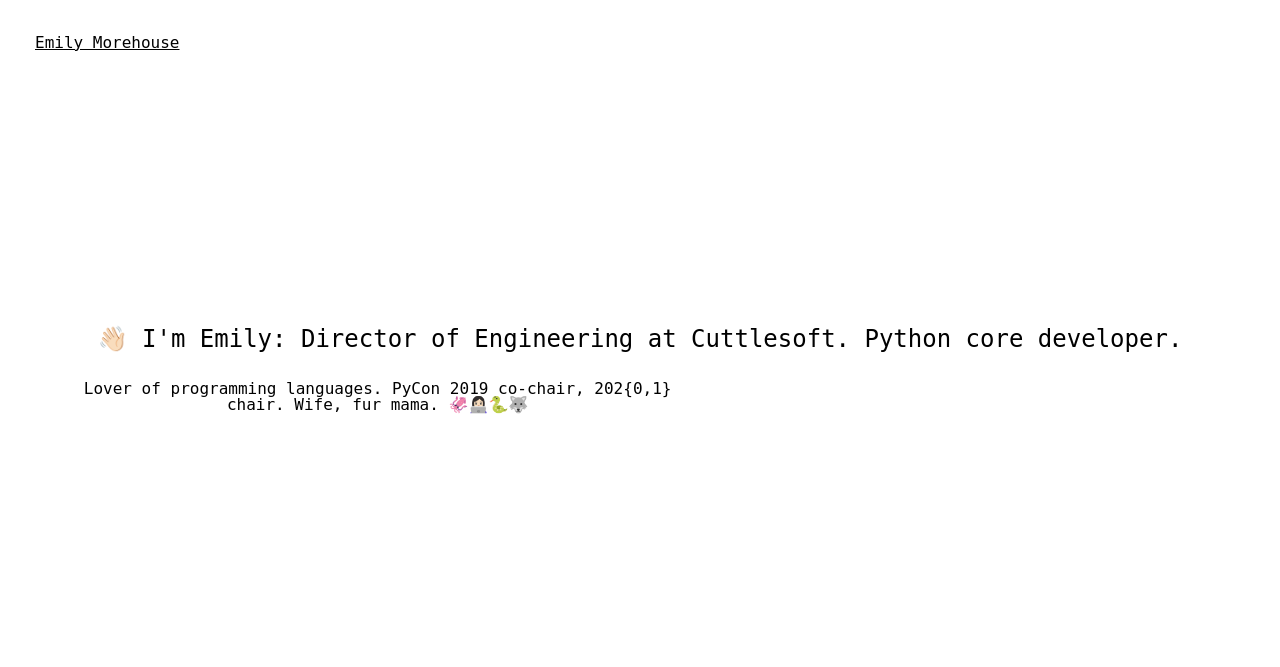
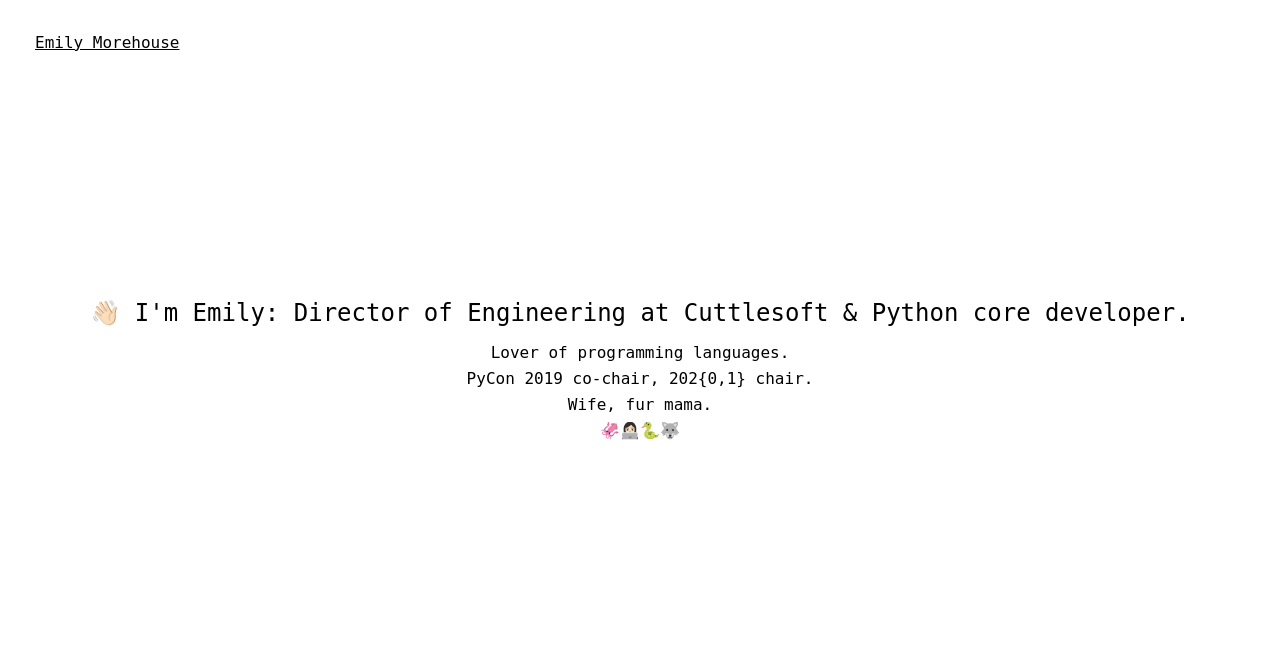
Before and after one commit to emilyemorehouse/emilyemorehouse.com, a Gatsby site: page / in a window 1280 px wide. Shown: the top 667 px of the page. Built offline with nearby package versions, Linux system fonts and the light colour scheme; Gatsby itself is replaced by a stand-in of ours.

Commit message:
💄📝 Split subdescription into separate lines/array

```diff
--- a/data/SiteConfig.js
+++ b/data/SiteConfig.js
@@ -18,9 +18,13 @@
   userTwitter: 'emilyemorehouse', // Optionally renders "Follow Me" in the UserInfo segment.
   userLocation: 'Denver, CO', // User location to display in the author segment.
   userAvatar: 'https://api.adorable.io/avatars/150/test.png', // User avatar to display in the author segment.
-  userDescription: "👋🏻 I'm Emily: Director of Engineering at Cuttlesoft. Python core developer.", // User description to display in the author segment.
-  userSubdescription:
-    'Lover of programming languages. PyCon 2019 co-chair, 202{0,1} chair. Wife, fur mama. 🦑👩🏻‍💻🐍🐺', // User description to display in the author segment.
+  userDescription: "👋🏻 I'm Emily: Director of Engineering at Cuttlesoft & Python core developer.", // User description to display in the author segment.
+  userSubdescription: [
+    'Lover of programming languages.',
+    'PyCon 2019 co-chair, 202{0,1} chair.',
+    'Wife, fur mama.',
+    '🦑👩🏻‍💻🐍🐺',
+  ], // User description to display in the author segment.
   // Links to social profiles/projects you want to display in the author segment/navigation bar.
   userLinks: [
     {
--- a/src/pages/index.jsx
+++ b/src/pages/index.jsx
@@ -23,14 +23,11 @@
               {config.userDescription}
             </Heading>
 
-            <Text
-              fontFamily="mono"
-              mt={30}
-              style={{ width: '80vw', maxWidth: 600 }}
-              textAlign="center"
-            >
-              {config.userSubdescription}
-            </Text>
+            {config.userSubdescription.map(sub => (
+              <Text fontFamily="mono" mt={10} mx={10} textAlign="center">
+                {sub}
+              </Text>
+            ))}
           </Box>
         </Flex>
       </Layout>
```
